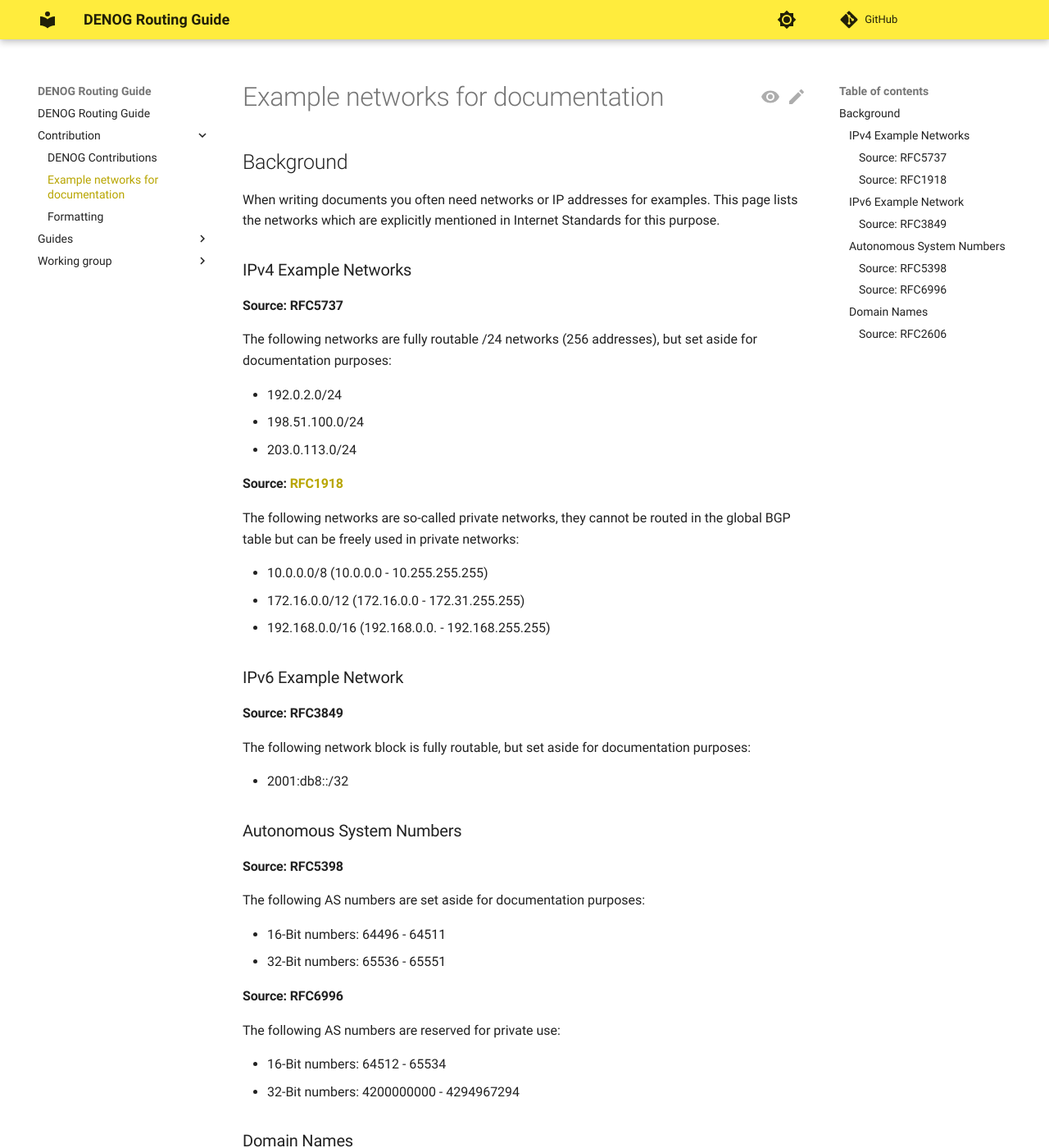
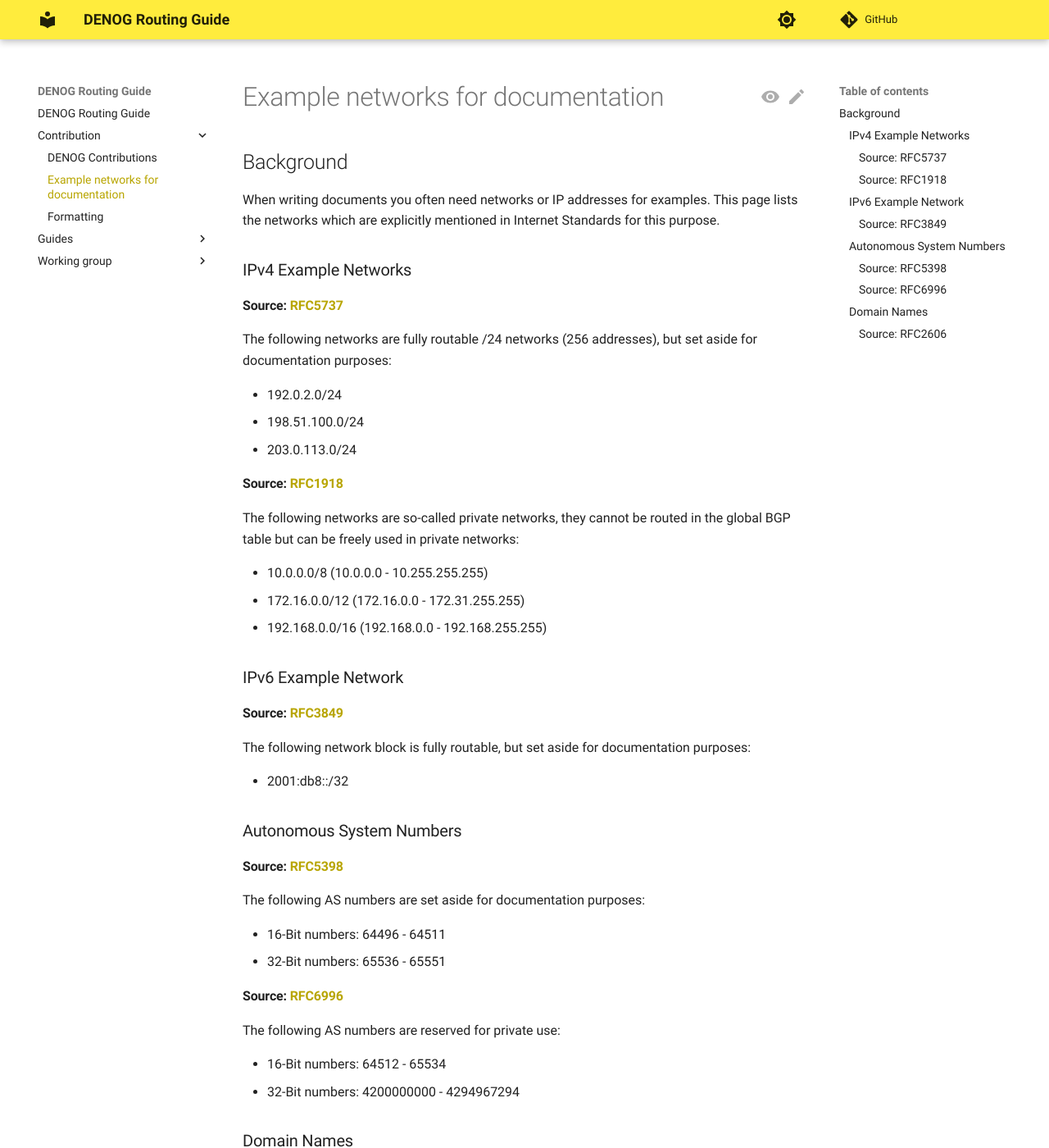
Before and after one commit to denog/routing-guide, an MkDocs documentation site: the page built from docs/contribution/example-networks.md, in a window 1280 px wide and 1400 px high. Shown: the whole window at 82% size. Built offline with MkDocs 1.6.1 and Material for MkDocs 9.7.7, drawn with Linux system fonts in a browser that asks for light colours; comment, search, counter and statistics services are not loaded; some of the changed lines change nothing that is shown; some of the changed text lies outside the part shown.

Commit message:
added links to RFCs

```diff
--- a/docs/contribution/example-networks.md
+++ b/docs/contribution/example-networks.md
@@ -6,7 +6,7 @@ When writing documents you often need networks or IP addresses for examples. Thi
 
 ### IPv4 Example Networks
 
-#### Source: RFC5737
+#### Source: [RFC5737](https://www.rfc-editor.org/rfc/rfc5737)
 
 The following networks are fully routable /24 networks (256 addresses), but set aside for documentation purposes:
 
@@ -20,11 +20,11 @@ The following networks are so-called private networks, they cannot be routed in
 
 - 10.0.0.0/8 (10.0.0.0 - 10.255.255.255)
 - 172.16.0.0/12 (172.16.0.0 - 172.31.255.255)
-- 192.168.0.0/16 (192.168.0.0. - 192.168.255.255)
+- 192.168.0.0/16 (192.168.0.0 - 192.168.255.255)
 
 ### IPv6 Example Network
 
-#### Source: RFC3849
+#### Source: [RFC3849](https://www.rfc-editor.org/rfc/rfc3849)
 
 The following network block is fully routable, but set aside for documentation purposes:
 
@@ -32,14 +32,14 @@ The following network block is fully routable, but set aside for documentation p
 
 ### Autonomous System Numbers
 
-#### Source: RFC5398
+#### Source: [RFC5398](https://www.rfc-editor.org/rfc/rfc5398)
 
 The following AS numbers are set aside for documentation purposes:
 
 - 16-Bit numbers: 64496 - 64511
 - 32-Bit numbers: 65536 - 65551
 
-#### Source: RFC6996
+#### Source: [RFC6996](https://www.rfc-editor.org/rfc/rfc6996)
 
 The following AS numbers are reserved for private use:
 
@@ -48,7 +48,7 @@ The following AS numbers are reserved for private use:
 
 ### Domain Names
 
-#### Source: RFC2606
+#### Source: [RFC2606](https://www.rfc-editor.org/rfc/rfc2606)
 
 The following domain names can be used for documentation:
 
```
